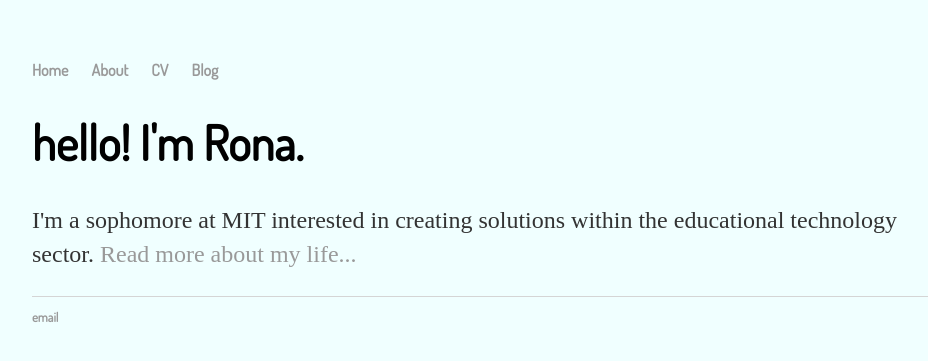
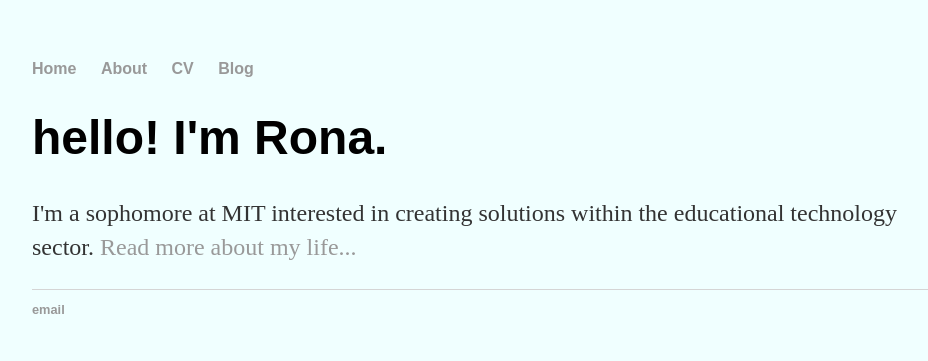
Before and after one commit to ronayw/ronayw.github.io, a Jekyll site: the page built from index.html, in a window 1280 px wide. Shown: the top 361 px of the page, without its empty margins (160-1088 px from the left). Built offline with Jekyll 4.4.1, drawn with Linux system fonts in a browser that asks for light colours.

Commit message:
Update default.html

```diff
--- a/_layouts/default.html
+++ b/_layouts/default.html
@@ -5,7 +5,6 @@
 			<title>{{ page.title }}</title>
 			<!-- link to main stylesheet -->
 			<link rel="stylesheet"  href="/css/main.css">
-			<link href="https://fonts.googleapis.com/css?family=Dosis" rel="stylesheet">
 
 		</head>
 		<body>
```
